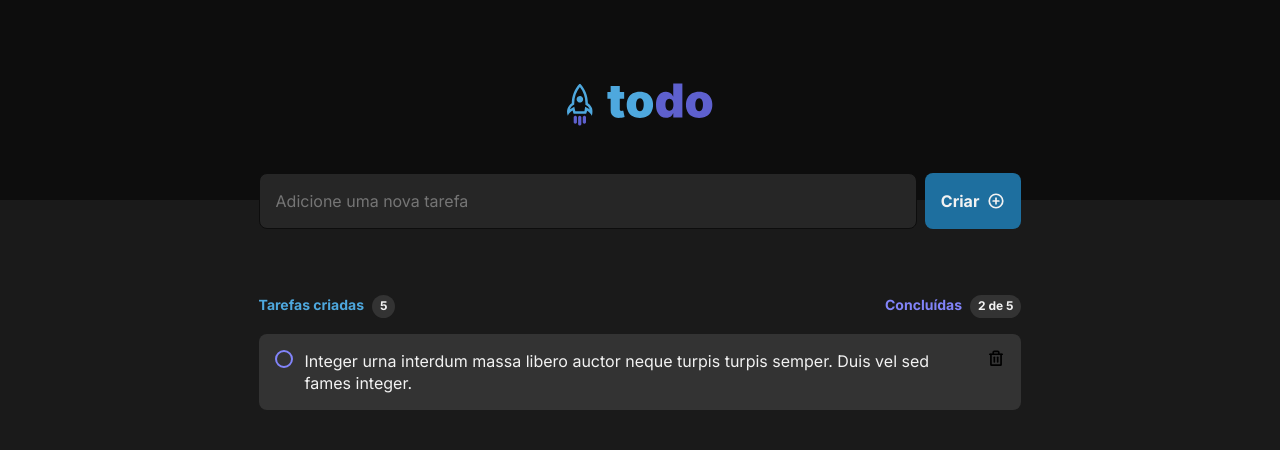
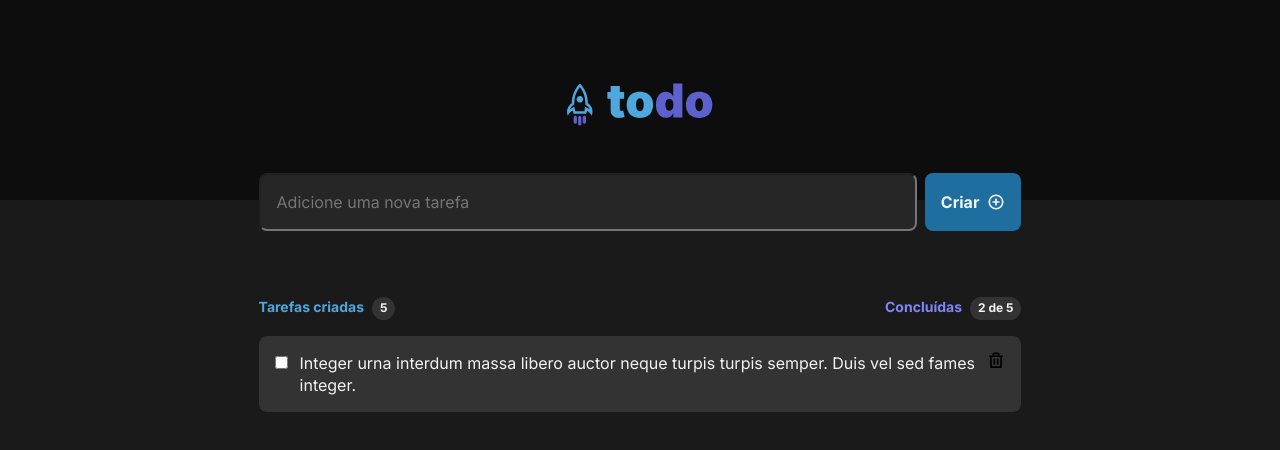
Before and after one commit to GabrielMatoss/todo-list-React, a React (Vite) app: page / in a window 1280 px wide. Shown: the top 450 px of the page. Built offline with nearby package versions, Linux system fonts and the light colour scheme.

Commit message:
removendo estilizações desnecessárias

```diff
--- a/src/components/ListContainer/ListContainer.module.css
+++ b/src/components/ListContainer/ListContainer.module.css
@@ -13,7 +13,6 @@
 }
 
 .inputContainer input{
-    border: 1px solid var(--gray-700);
     padding: 16px;
     width: 42.6rem;
     border-radius: 8px;
@@ -119,32 +118,3 @@ ul li .tasksContainer{
 .tasksContainer .trashButton:hover{
     color: var(--red-500);
 }
-
-.checkboxContainer input{
-    appearance: none;
-    border: 2px solid var(--purple-500);
-    width: 18px;
-    height: 18px;
-    border-radius: 50%;
-    display: flex;
-    align-items: center;
-    justify-content: center;
-    cursor: pointer;
-    position: relative;
-}
-
-.checkboxContainer input::before{
-    background-color: var(--purple-500);
-    content: "";
-    cursor: pointer;
-    position: absolute;
-    width: 10px;
-    height: 10px;
-    border-radius: 50%;
-    opacity: 0;
-    transition: opacity .2s;
-}
-
-.checkboxContainer input:checked::before{
-    opacity: 1;
-}
--- a/src/components/ListContainer/index.tsx
+++ b/src/components/ListContainer/index.tsx
@@ -27,7 +27,7 @@ export function ListContainer() {
                 <ul>
                     <li>
                       <div className={styles.tasksContainer}>
-                        <label className={styles.checkboxContainer}>
+                        <label className="checkbox-container">
                             <input type="checkbox"/>
                             <span className="checkmark"></span>
                         </label>
@@ -43,49 +43,3 @@ export function ListContainer() {
         </main>
     )
 }
-
-/*
- <section className="task-list container">
-      <header>
-        <h2>Minhas tasks</h2>
-
-        <div className="input-group">
-          <input
-            type="text"
-            placeholder="Adicionar novo todo"
-            onChange={(e) => setNewTaskTitle(e.target.value)}
-            value={newTaskTitle}
-          />
-          <button type="submit" data-testid="add-task-button" onClick={handleCreateNewTask}>
-            <FiCheckSquare size={16} color="#fff"/>
-          </button>
-        </div>
-      </header>
-
-      <main>
-        <ul>
-          {tasks.map(task => (
-            <li key={task.id}>
-              <div className={task.isComplete ? 'completed' : ''} data-testid="task" >
-                <label className="checkbox-container">
-                  <input
-                    type="checkbox"
-                    readOnly
-                    checked={task.isComplete}
-                    onClick={() => handleToggleTaskCompletion(task.id)}
-                  />
-                  <span className="checkmark"></span>
-                </label>
-                <p>{task.title}</p>
-              </div>
-
-              <button type="button" data-testid="remove-task-button" onClick={() => handleRemoveTask(task.id)}>
-                <FiTrash size={16}/>
-              </button>
-            </li>
-          ))}
-
-        </ul>
-      </main>
-    </section>
-*/
```
